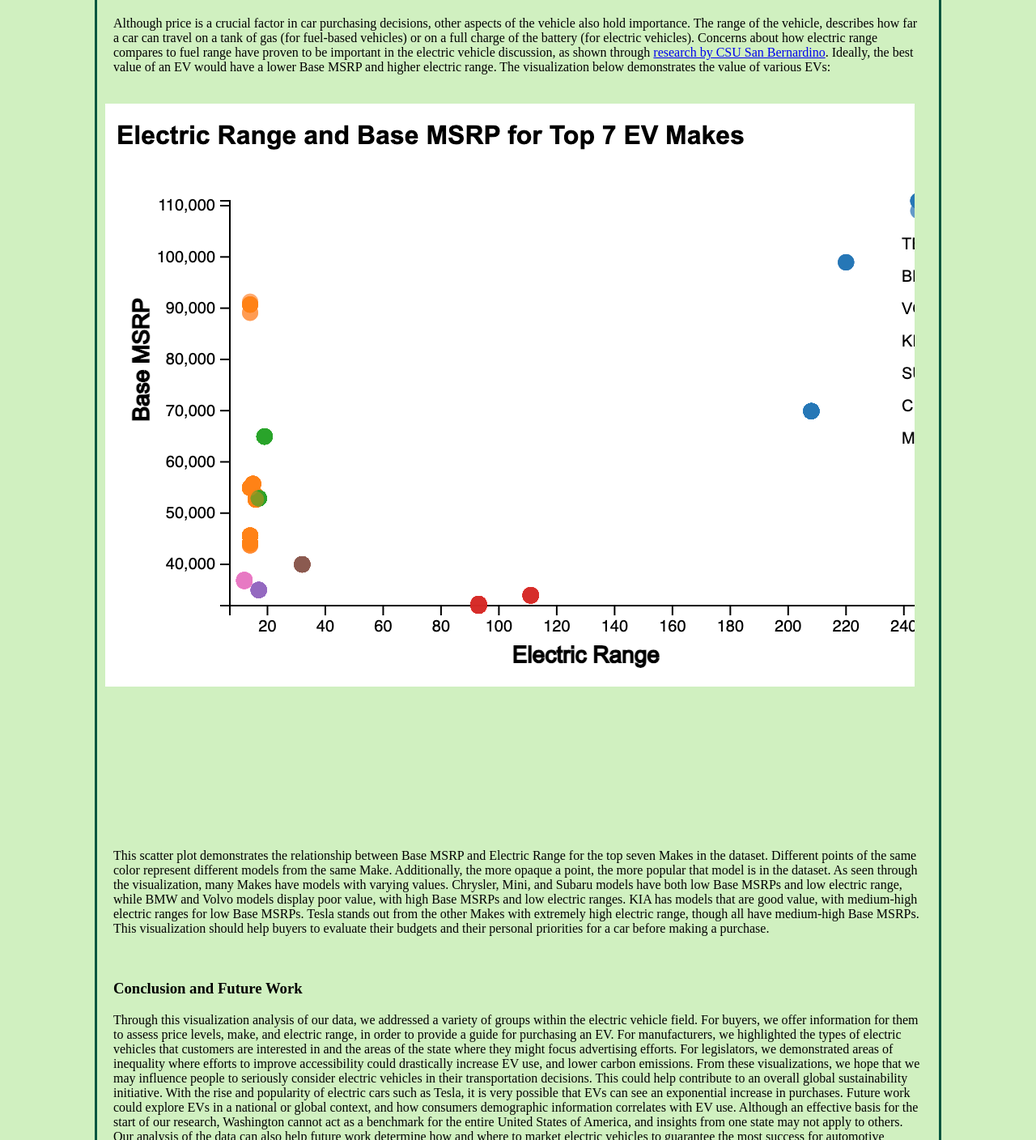
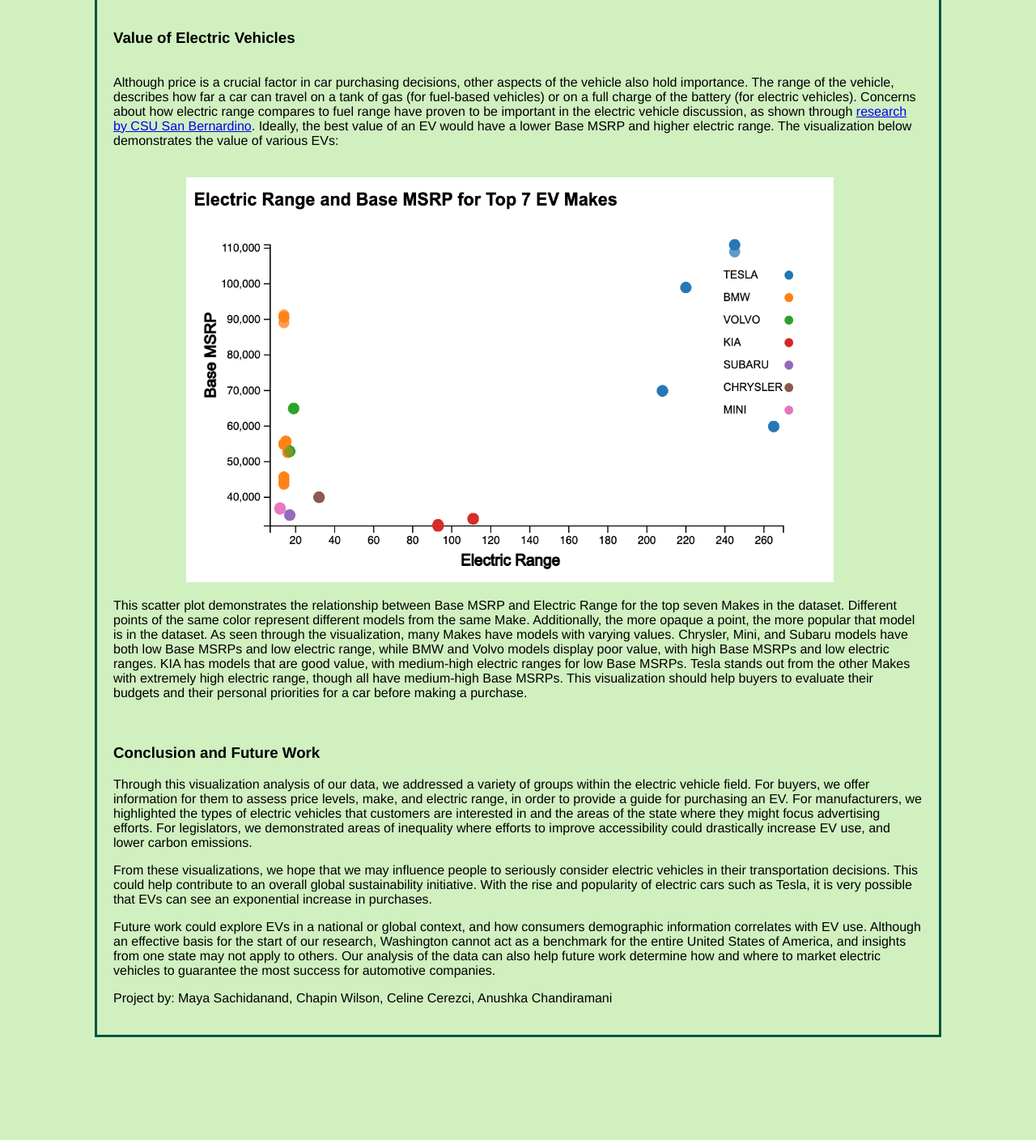
Before and after one commit to mayasachidanand/ds4200-final-project, a plain HTML site: page index.html in a window 1280 px wide. Shown: the part 4589-5997 px from the top of the page at 81% size. After the commit the page ends 5870 px from the top, so only its background shows below. Drawn offline with Linux system fonts and the light colour scheme; a script that the page names is missing.

Commit message:
font, image size

```diff
--- a/index.html
+++ b/index.html
@@ -261,7 +261,7 @@
                 </p>
             </div>
             <div class = 'image'>
-                <iframe src="d3graph.png" width="1000px" height="900px" frameborder="0"></iframe>
+                <img src="d3graph.png" width="800px" height="500px" frameborder="0"></img>
             </div>
             <div class = 'text'>
                 <p>
@@ -290,12 +290,16 @@
             the types of electric vehicles that customers are interested in and the areas of the state where
             they might focus advertising efforts. For legislators, we demonstrated areas of inequality where
             efforts to improve accessibility could drastically increase EV use, and lower carbon emissions.
+        </p>
 
+        <p>
             From these visualizations, we hope that we may influence people to seriously consider electric
             vehicles in their transportation decisions. This could help contribute to an overall global
             sustainability initiative. With the rise and popularity of electric cars such as Tesla, it is
             very possible that EVs can see an exponential increase in purchases.
+        </p>
 
+        <p>
             Future work could explore EVs in a national or global context, and how consumers demographic
             information correlates with EV use. Although an effective basis for the start of our research,
             Washington cannot act as a benchmark for the entire United States of America, and insights from
--- a/style.css
+++ b/style.css
@@ -4,7 +4,7 @@ body {
     padding: 0 20px 20px 20px;
     border: 3px solid #00563f;
     background-color: #d0f0c0;
-    font-family: 'Times New Roman', Times, serif;
+    font-family: 'Helvetica', Arial, sans-serif;
 }
 
 h1 {
```
